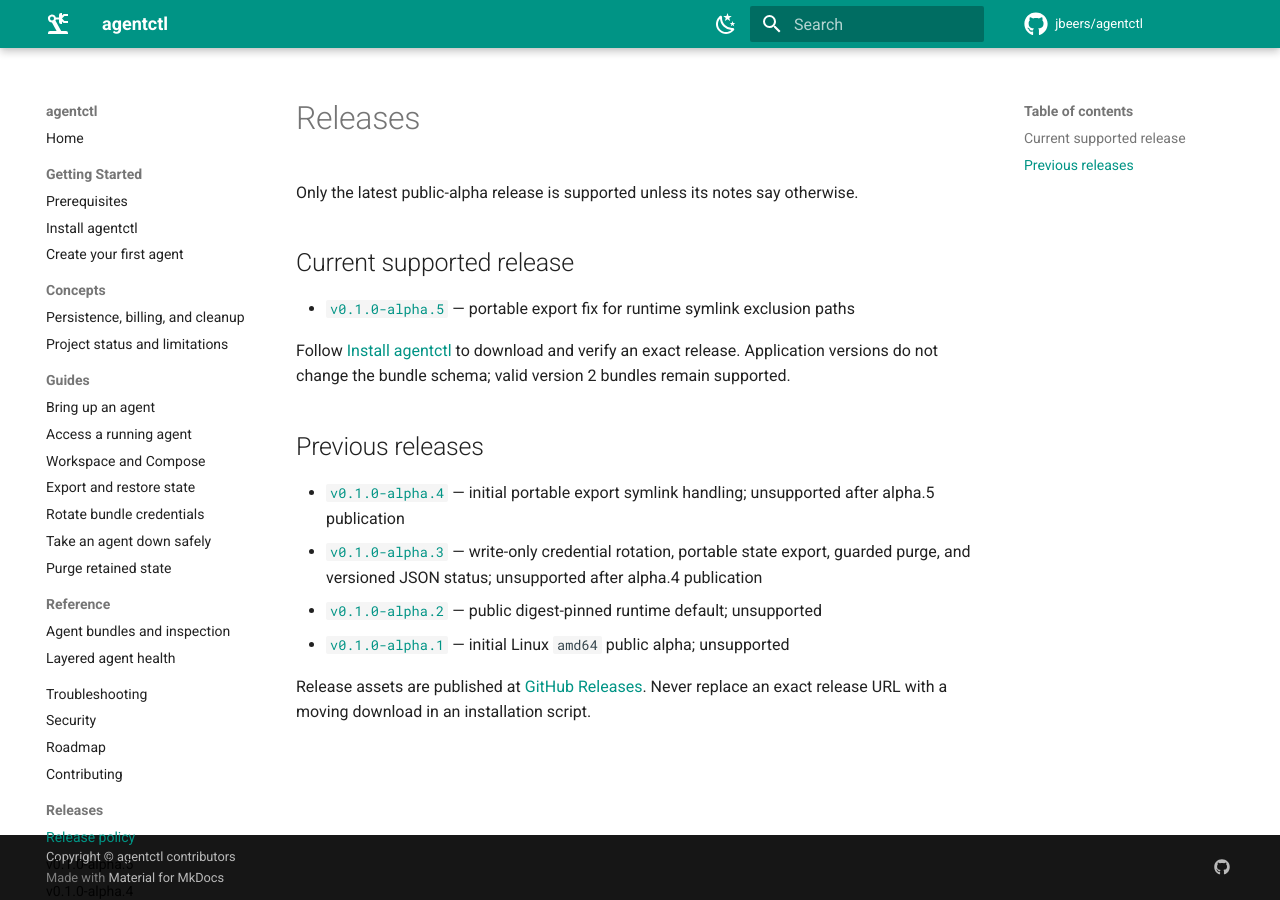
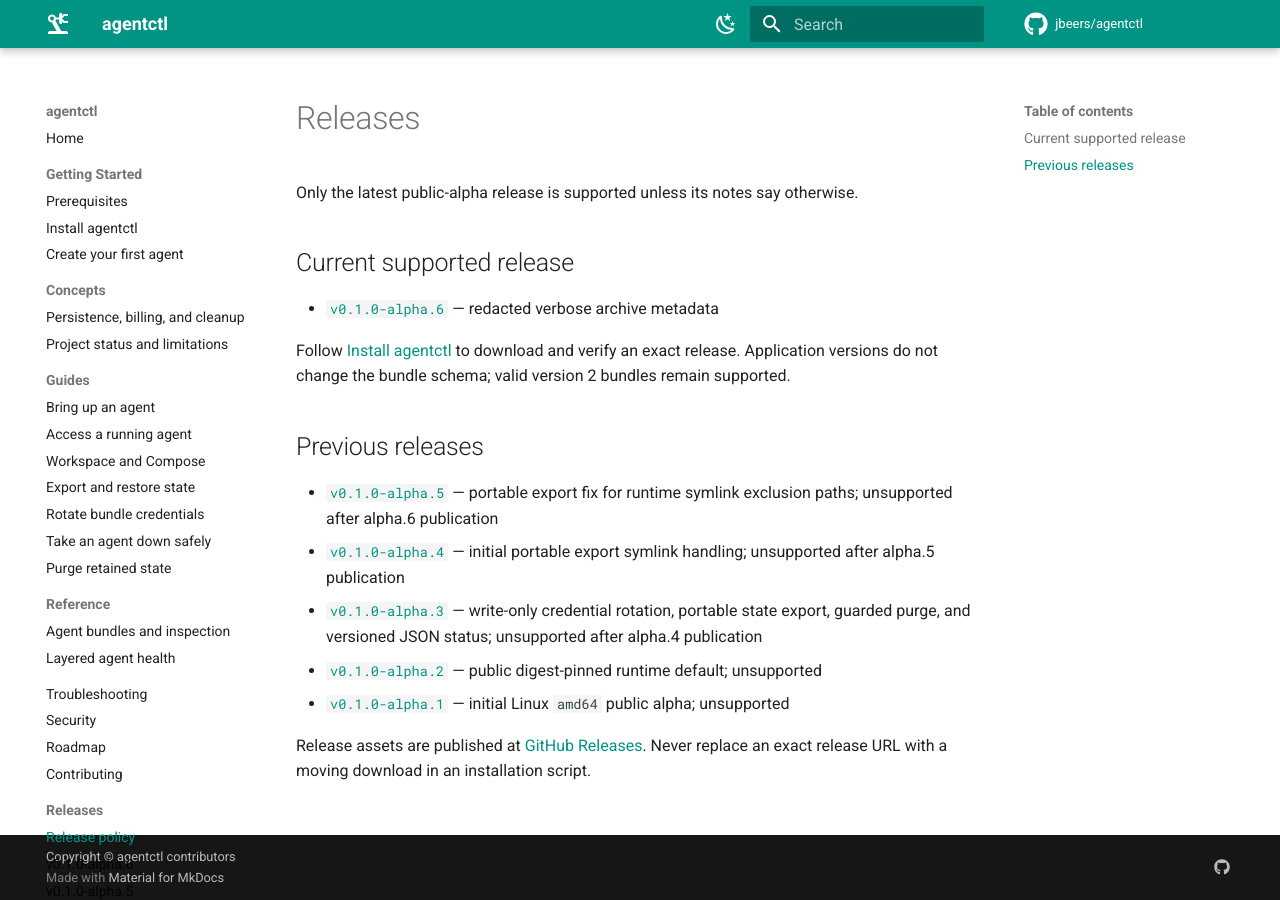
Before and after one commit to jbeers/agentctl, an MkDocs documentation site: the page built from docs/releases/index.md, in a window 1280 px wide. Built offline with MkDocs 1.6.1 and Material for MkDocs 9.7.7, drawn with Linux system fonts in a browser that asks for light colours; comment, search, counter and statistics services are not loaded.

Commit message:
Redact archive metadata from verbose up output

```diff
--- a/box.json
+++ b/box.json
@@ -1,6 +1,6 @@
 {
     "name": "agentctl",
-    "version": "0.1.0-alpha.5",
+    "version": "0.1.0-alpha.6",
     "slug": "agentctl",
     "description": "Provision disposable private Hermes coding agents on DigitalOcean",
     "homepage": "https://github.com/jbeers/agentctl",
--- a/docs/releases/index.md
+++ b/docs/releases/index.md
@@ -4,12 +4,13 @@ Only the latest public-alpha release is supported unless its notes say otherwise
 
 ## Current supported release
 
-- [`v0.1.0-alpha.5`](v0.1.0-alpha.5.md) — portable export fix for runtime symlink exclusion paths
+- [`v0.1.0-alpha.6`](v0.1.0-alpha.6.md) — redacted verbose archive metadata
 
 Follow [Install agentctl](../install.md) to download and verify an exact release. Application versions do not change the bundle schema; valid version 2 bundles remain supported.
 
 ## Previous releases
 
+- [`v0.1.0-alpha.5`](v0.1.0-alpha.5.md) — portable export fix for runtime symlink exclusion paths; unsupported after alpha.6 publication
 - [`v0.1.0-alpha.4`](v0.1.0-alpha.4.md) — initial portable export symlink handling; unsupported after alpha.5 publication
 - [`v0.1.0-alpha.3`](v0.1.0-alpha.3.md) — write-only credential rotation, portable state export, guarded purge, and versioned JSON status; unsupported after alpha.4 publication
 - [`v0.1.0-alpha.2`](v0.1.0-alpha.2.md) — public digest-pinned runtime default; unsupported
--- a/mkdocs.yml
+++ b/mkdocs.yml
@@ -32,6 +32,7 @@ nav:
   - Contributing: https://github.com/jbeers/agentctl/blob/main/CONTRIBUTING.md
   - Releases:
       - Release policy: releases/index.md
+      - v0.1.0-alpha.6: releases/v0.1.0-alpha.6.md
       - v0.1.0-alpha.5: releases/v0.1.0-alpha.5.md
       - v0.1.0-alpha.4: releases/v0.1.0-alpha.4.md
       - v0.1.0-alpha.3: releases/v0.1.0-alpha.3.md
```
Also changed, not shown: docs/install.md (+1 -1 lines), docs/releases/v0.1.0-alpha.6.md (added, +40 -0 lines), 2 other files.
